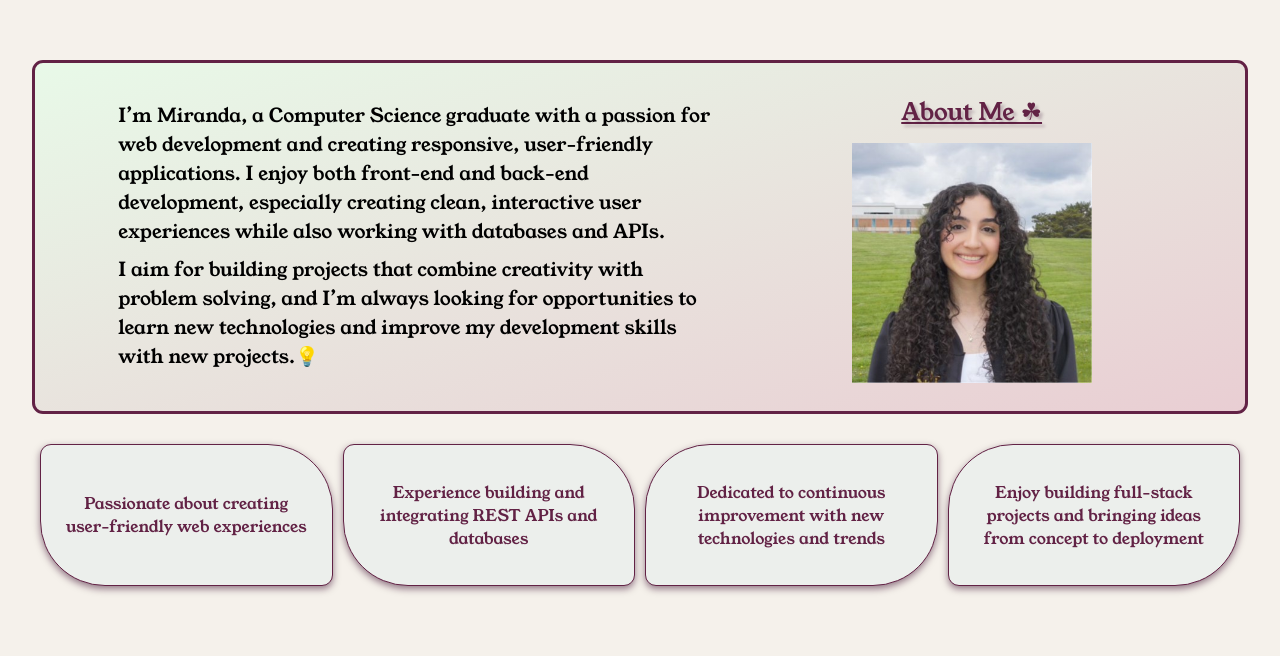
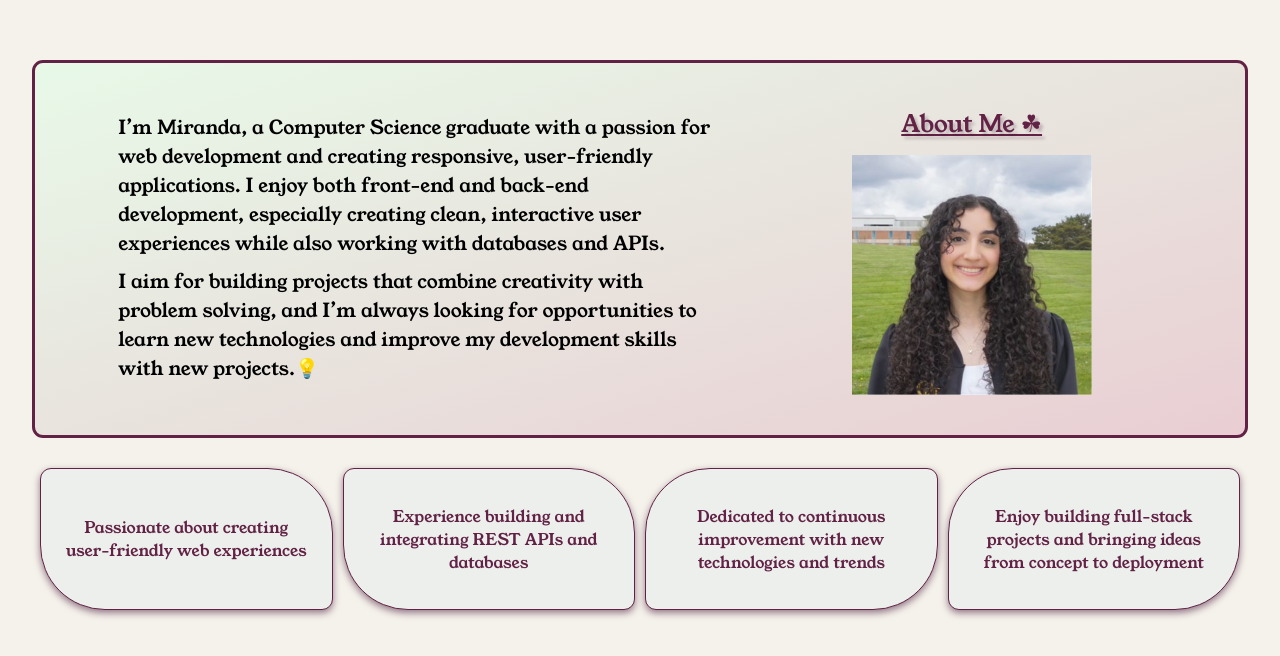
Before and after one commit to mirandashor/mirandashoraji, a React (Vite) app in the folder my-portfolio/: page / in a window 1280 px wide. Shown: the part 895-1551 px from the top of the page. Built offline with nearby package versions, Linux system fonts and the light colour scheme.

Commit message:
qiuck change

```diff
--- a/my-portfolio/src/sections/About.css
+++ b/my-portfolio/src/sections/About.css
@@ -10,7 +10,7 @@
 
     max-width: 1150px;
     margin: 0 auto;
-    padding: 18px 30px;
+    padding: 30px 30px;
 
     display: flex;
     justify-content: space-evenly;
```
